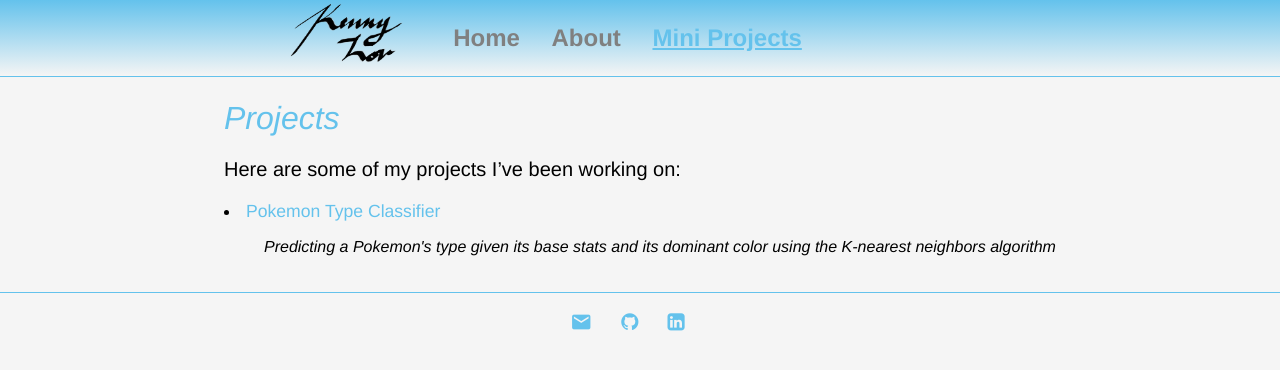
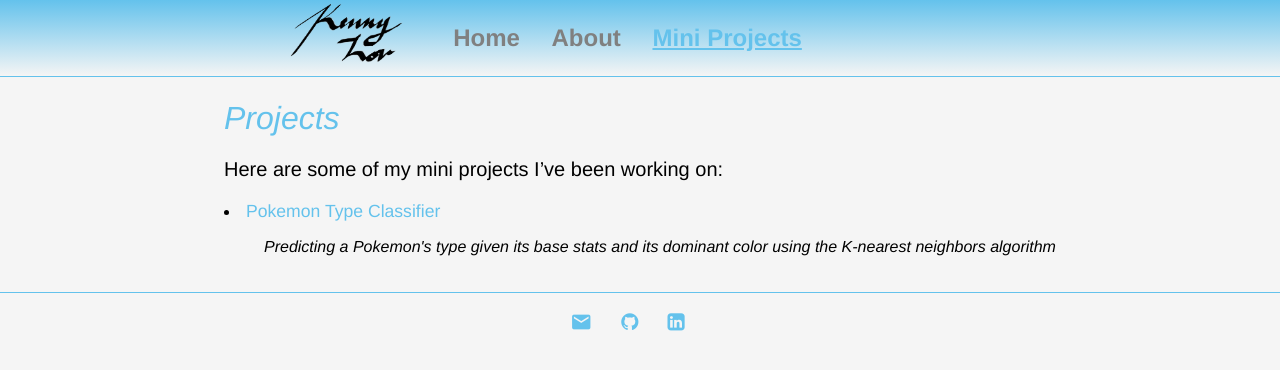
Before and after one commit to clfkenny/clfkenny.github.io, a Jekyll site: the page built from projects/index.md, in a window 1280 px wide. Shown: the top 370 px of the page. Built offline with Jekyll 4.4.1, drawn with Linux system fonts in a browser that asks for light colours.

Commit message:
Update index.md

```diff
--- a/projects/index.md
+++ b/projects/index.md
@@ -12,7 +12,7 @@ nav ul li:nth-child(3) a{
 </style>
 
 # *Projects*
-### Here are some of my projects I've been working on:
+### Here are some of my mini projects I've been working on:
 
 <p>
   <li><a href= "/projects/pokemon_classifier">Pokemon Type Classifier</a>
```
